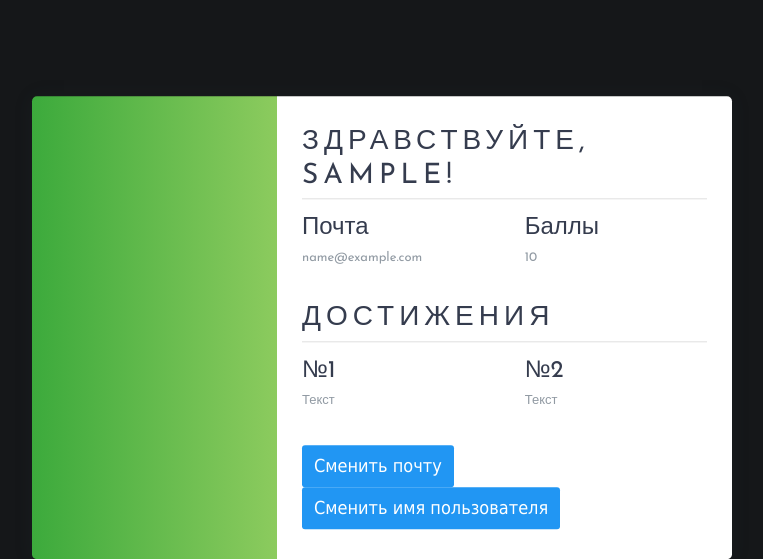
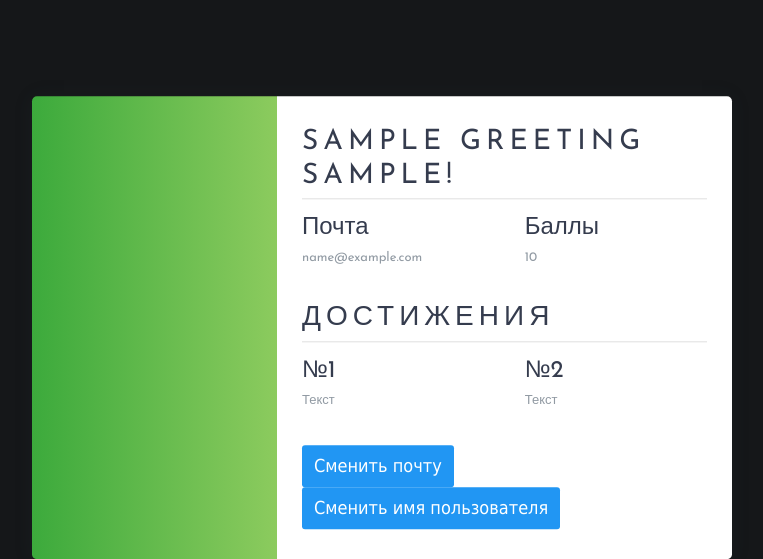
Before and after one commit to tiboga/hackathon, a Flask app: template templates/profile.html in a window 1280 px wide. Shown: the part 72-631 px from the top of the page, without its empty margins (258-1021 px from the left). Run offline with Flask 3, Linux system fonts and the light colour scheme; the template is opened without the code that fills it: most values are stand-ins (such as "Sample title", 1, 10 or a date in 2020); some libraries are stand-ins or nearby versions.

Commit message:
Изменение приветствия в profile по времени

```diff
--- a/main.py
+++ b/main.py
@@ -8,6 +8,7 @@ from data import db_session
 from data.users import User
 import datetime
 from data.achievement_of_user import AchievementOfUser
+import datetime
 
 app = Flask(__name__)
 
@@ -105,7 +106,16 @@ def profile():
         mail = user.login
         count_points = user.count_points
         count_achievements = db_sess.query(AchievementOfUser).count()
-        return render_template("profile.html", username=username, email=mail, points=count_points)
+        now = datetime.datetime.now()
+        if now.hour >= 6 and now.hour < 12:
+            greeting = 'Доброе утро,'
+        elif now.hour >= 12 and now.hour < 18:
+            greeting = 'Добрый день,'
+        elif now.hour >= 18 and now.hour < 24:
+            greeting = 'Добрый вечер,'
+        else:
+            greeting = 'Доброй ночи,'
+        return render_template("profile.html", username=username, email=mail, points=count_points, greeting=greeting)
     flash('Вы ещё не вошли в аккаунт!', 'danger')
     return redirect("/")
 
--- a/templates/profile.html
+++ b/templates/profile.html
@@ -4,31 +4,13 @@
 
 {% block content %}
 <script src="https://kit.fontawesome.com/b99e675b6e.js"></script>
-<script>
-    function getTimeMessage() {
-    var currentTime = new Date();
-    var currentHour = currentTime.getHours();
-
-    if (currentHour >= 0 && currentHour < 6) {
-        alert("Доброй ночи!");
-    } else if (currentHour >= 6 && currentHour < 12) {
-        alert("Доброе утро!");
-    } else if (currentHour >= 12 && currentHour < 18) {
-        alert("Добрый день!");
-    } else {
-        alert("Добрый вечер!");
-    }
-}
-
-getTimeMessage();
-</script>
 <link href="./static/profile.css" rel="stylesheet">
 <div class="wrapper">
     <div class="left">
     </div>
     <div class="right">
         <div class="info">
-            <h3>Здравствуйте, {{username}}!</h3>
+            <h3>{{greeting}} {{username}}!</h3>
             <div class="info_data">
                  <div class="data">
                     <h4>Почта</h4>
```
